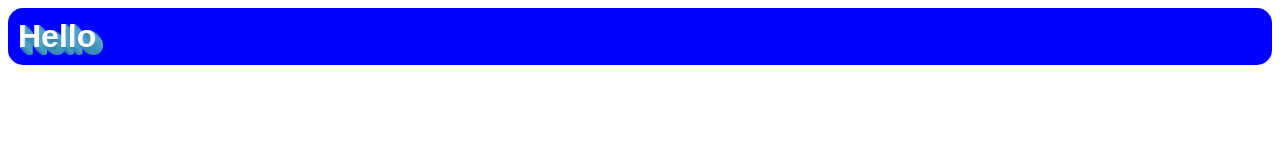
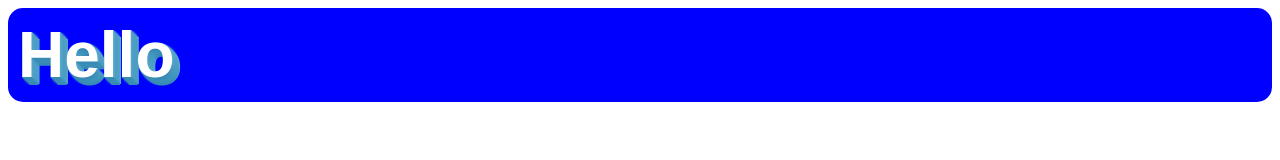
Before and after one commit to JonUK/mobile-web-development-example, a plain HTML site: page 100_rwd/103_further_media_queries.html in a window 1280 px wide. Drawn offline with Linux system fonts and the light colour scheme.

Commit message:
Further tweaks to 103

```diff
--- a/100_rwd/103_further_media_queries.html
+++ b/100_rwd/103_further_media_queries.html
@@ -14,28 +14,29 @@
             background-color: yellow;
         }
 
-        @media screen and (min-width: 351px) {
+        @media screen and (min-width: 350px) {
             #hello {
                 background-color: red;
             }
         }
 
-        @media screen and (min-width: 401px) {
+        @media screen and (min-width: 400px) {
             #hello {
                 font-weight: bold;
             }
         }
 
-        @media screen and (min-width: 451px) {
+        @media screen and (min-width: 450px) {
             #hello {
                 color: white;
             }
         }
 
-        @media screen and (min-width: 501px) {
+        @media screen and (min-width: 500px) {
             #hello {
                 background-color: blue;
                 border-radius: 15px;
+                font-size: 4em;
                 text-shadow:
                     0 1px 0px #378ab4,
                     1px 0 0px #5dabcd,
```
